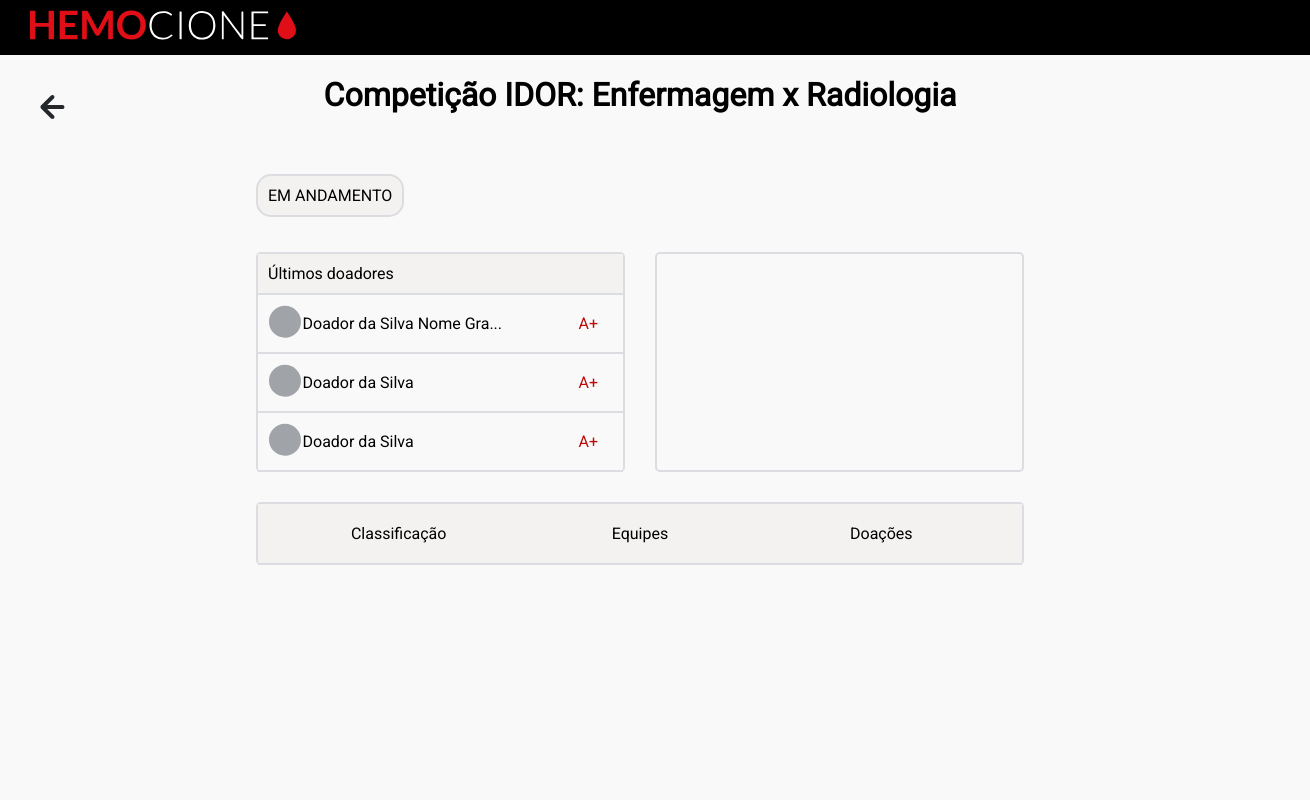
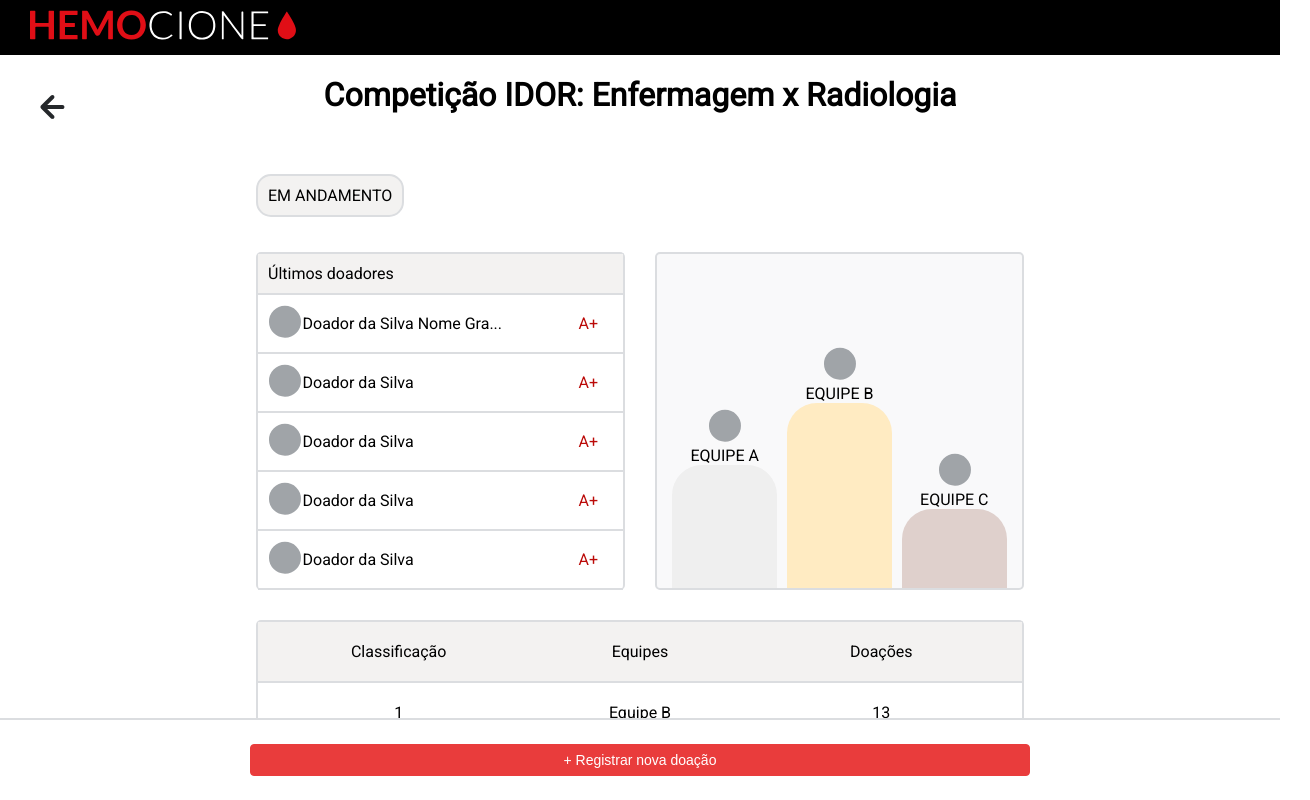
Before and after one commit to Hemocione/hemocione-competitions, a Nuxt app: page /competition in a window 1280 px wide. Shown: the top 800 px of the page, 1310 px wide, since content can reach past the window. Built offline with nearby package versions, Linux system fonts and the light colour scheme.

Commit message:
html/css progress

```diff
--- a/assets/css/main.css
+++ b/assets/css/main.css
@@ -1,10 +1,33 @@
+:root {
+  --hemo-color-primary: #bb0a08;
+  --hemo-color-primary-dark: #8a0000;
+  --hemo-color-primary-light-2: #e93c3c;
+  --hemo-color-primary-light-1: #ff6262;
+  --hemo-color-secondary: #f2f2f2;
+  --hemo-color-success: #2ac769;
+  --hemo-color-warn: #f6a609;
+  --hemo-color-text-secondary: #25282b;
+  --hemo-color-text-secondary-opaque: rgba(37, 40, 43, 0.2);
+  --hemo-color-text-primary: #f2f2f2;
+  --el-color-primary: var(--hemo-color-primary-light-2) !important;
+  --el-color-primary-light-3: var(--hemo-color-primary-light-1) !important;
+  --el-color-primary-light-5: var(--hemo-color-primary-light-1) !important;
+  --el-color-primary-dark-2: var(--hemo-color-primary-dark) !important;
+  --el-color-main: var(--hemo-color-secondary) !important;
+  --el-color-success: var(--hemo-color-success) !important;
+  --el-color-warning: var(--hemo-color-warn) !important;
+  --el-color-danger: var(--hemo-color-warn) !important;
+  --el-color-info: var(--hemo-color-primary) !important;
+  --el-color-text-primary: var(--hemo-color-text-primary) !important;
+  --el-color-text-secondary: var(--hemo-color-text-secondary) !important;
+  --el-border-color-light: var(--hemo-color-primary-dark) !important;
+}
 html,
 body {
   height: 100%;
   width: 100%;
   margin: 0;
   padding: 0;
-  background-color: #f9f9fa;
   font-family: "Roboto", monospace, -apple-system, BlinkMacSystemFont,
     "Segoe UI", "Helvetica Neue", Arial, "Noto Sans", sans-serif;
 }
--- a/components/NavBar.vue
+++ b/components/NavBar.vue
@@ -1,14 +1,16 @@
 <template>
-  <div class="navBar">
-    <img src="/img/title.svg" />
+  <div class="navbar">
+    <img class="navbar-logo" src="/img/title.svg" />
   </div>
 </template>
 
 <style>
-.navBar {
+.navbar {
   width: 100%;
-  padding: 10px 0;
-  padding-left: 30px;
   background-color: black;
 }
+.navbar-logo {
+  margin: 10px 0;
+  margin-left: 30px;
+}
 </style>
--- a/pages/competition.vue
+++ b/pages/competition.vue
@@ -1,12 +1,12 @@
 <template>
   <NavBar />
-  <div class="details-main-body">
-    <div :style="{ flex: 2 }">
+  <div :style="{ display: 'flex' }">
+    <div :style="{ flex: 1 }">
       <NuxtLink to="/">
         <img :style="{ margin: '40px' }" src="/img/arrow.svg"
       /></NuxtLink>
     </div>
-    <div class="details">
+    <div class="details-strip">
       <div class="details-title">
         <h1>Competição IDOR: Enfermagem x Radiologia</h1>
       </div>
@@ -31,18 +31,86 @@
             <span :style="{ flex: 8 }">Doador da Silva</span>
             <span class="last-donators-item-blood-type">A+</span>
           </div>
+          <div class="last-donators-item">
+            <div :style="{ flex: 1 }"><img src="/img/defaultAvatar.svg" /></div>
+            <span :style="{ flex: 8 }">Doador da Silva</span>
+            <span class="last-donators-item-blood-type">A+</span>
+          </div>
+          <div class="last-donators-item">
+            <div :style="{ flex: 1 }"><img src="/img/defaultAvatar.svg" /></div>
+            <span :style="{ flex: 8 }">Doador da Silva</span>
+            <span class="last-donators-item-blood-type">A+</span>
+          </div>
         </div>
-        <div class="podium"></div>
+        <div class="podium">
+          <div class="place-strip">
+            <div :style="{ flex: 5 }"></div>
+            <div class="team-image-name">
+              <div><img src="/img/defaultAvatar.svg" /></div>
+              <div>EQUIPE A</div>
+            </div>
+            <div class="snd podium-step"></div>
+          </div>
+          <div class="place-strip">
+            <div :style="{ flex: 5 }"></div>
+            <div class="team-image-name">
+              <div><img src="/img/defaultAvatar.svg" /></div>
+              <div>EQUIPE B</div>
+            </div>
+            <div class="st podium-step"></div>
+          </div>
+          <div class="place-strip">
+            <div :style="{ flex: 5 }"></div>
+            <div class="team-image-name">
+              <div><img src="/img/defaultAvatar.svg" /></div>
+              <div>EQUIPE C</div>
+            </div>
+            <div class="rd podium-step"></div>
+          </div>
+        </div>
         <div class="ranking">
           <div class="ranking-title">
             <span :style="{ flex: 1 }">Classificação</span>
             <span :style="{ flex: 1 }">Equipes</span>
             <span :style="{ flex: 1 }">Doações</span>
           </div>
+          <div class="ranking-row">
+            <span :style="{ flex: 1 }">1</span>
+            <span :style="{ flex: 1 }">Equipe B</span>
+            <span :style="{ flex: 1 }">13</span>
+          </div>
+          <div class="ranking-row">
+            <span :style="{ flex: 1 }">2</span>
+            <span :style="{ flex: 1 }">Equipe C</span>
+            <span :style="{ flex: 1 }">15</span>
+          </div>
+          <div class="ranking-row">
+            <span :style="{ flex: 1 }">3</span>
+            <span :style="{ flex: 1 }">Equipe D</span>
+            <span :style="{ flex: 1 }">15</span>
+          </div>
+          <div class="ranking-row">
+            <span :style="{ flex: 1 }">4</span>
+            <span :style="{ flex: 1 }">Equipe E</span>
+            <span :style="{ flex: 1 }">15</span>
+          </div>
+          <div class="ranking-row">
+            <span :style="{ flex: 1 }">5</span>
+            <span :style="{ flex: 1 }">Equipe F</span>
+            <span :style="{ flex: 1 }">15</span>
+          </div>
         </div>
       </div>
     </div>
-    <div :style="{ flex: 2 }"></div>
+    <div :style="{ flex: 1 }"></div>
+  </div>
+  <div :style="{ height: '11vh' }"></div>
+  <div class="register-sticky">
+    <div :style="{ flex: 1 }"></div>
+    <el-button class="register-button" type="primary">
+      + Registrar nova doação
+    </el-button>
+    <div :style="{ flex: 1 }"></div>
   </div>
 </template>
 
@@ -50,8 +118,8 @@
 .details-main-body {
   display: flex;
 }
-.details {
-  flex: 6;
+.details-strip {
+  flex: 3;
 }
 .details-title {
   text-align: center;
@@ -92,11 +160,6 @@
   display: grid;
   grid-template-columns: 1fr 1fr;
 }
-.podium {
-  border: solid #dbdde0 2px;
-  margin-left: 15px;
-  border-radius: 5px;
-}
 .ranking {
   border: solid #dbdde0 2px;
   border-radius: 5px;
@@ -112,4 +175,59 @@
   display: flex;
   text-align: center;
 }
+.ranking-row {
+  padding: 20px;
+  border-bottom: solid #dbdde0 2px;
+  display: flex;
+  text-align: center;
+}
+.register-sticky {
+  position: fixed;
+  border-top: solid #dbdde0 2px;
+  background-color: white;
+  height: 10%;
+  width: 100%;
+  bottom: 0;
+  display: flex;
+}
+.register-button {
+  width: 90%;
+  margin: auto;
+  flex: 3;
+}
+.podium {
+  border: solid #dbdde0 2px;
+  background-color: #f9f9fa;
+  margin-left: 15px;
+  border-radius: 5px;
+  padding-left: 4%;
+  padding-right: 4%;
+  display: flex;
+  gap: 3%;
+}
+.place-strip {
+  display: flex;
+  flex-direction: column;
+  flex: 1;
+  height: 100%;
+}
+.podium-step {
+  border-top-right-radius: 30px;
+  border-top-left-radius: 30px;
+}
+.snd.podium-step {
+  background-color: #efefef;
+  flex: 4;
+}
+.st.podium-step {
+  background-color: #ffebc2;
+  flex: 10;
+}
+.rd.podium-step {
+  background-color: #dfd0cc;
+  flex: 2;
+}
+.team-image-name {
+  text-align: center;
+}
 </style>
--- a/pages/index.vue
+++ b/pages/index.vue
@@ -1,5 +1,6 @@
 <template>
   <NavBar />
+  <div :style="{ 'background-color': '#F9F9FA' }">
     <div class="summaries-list">
       <h1 :style="{ margin: 0 }">Competições</h1>
       <div>
@@ -23,6 +24,7 @@
           :start="s.start"
           :end="s.end"
         />
+      </div>
     </div>
   </div>
 </template>
```
Lines whose indentation alone changed are shown as unchanged.
